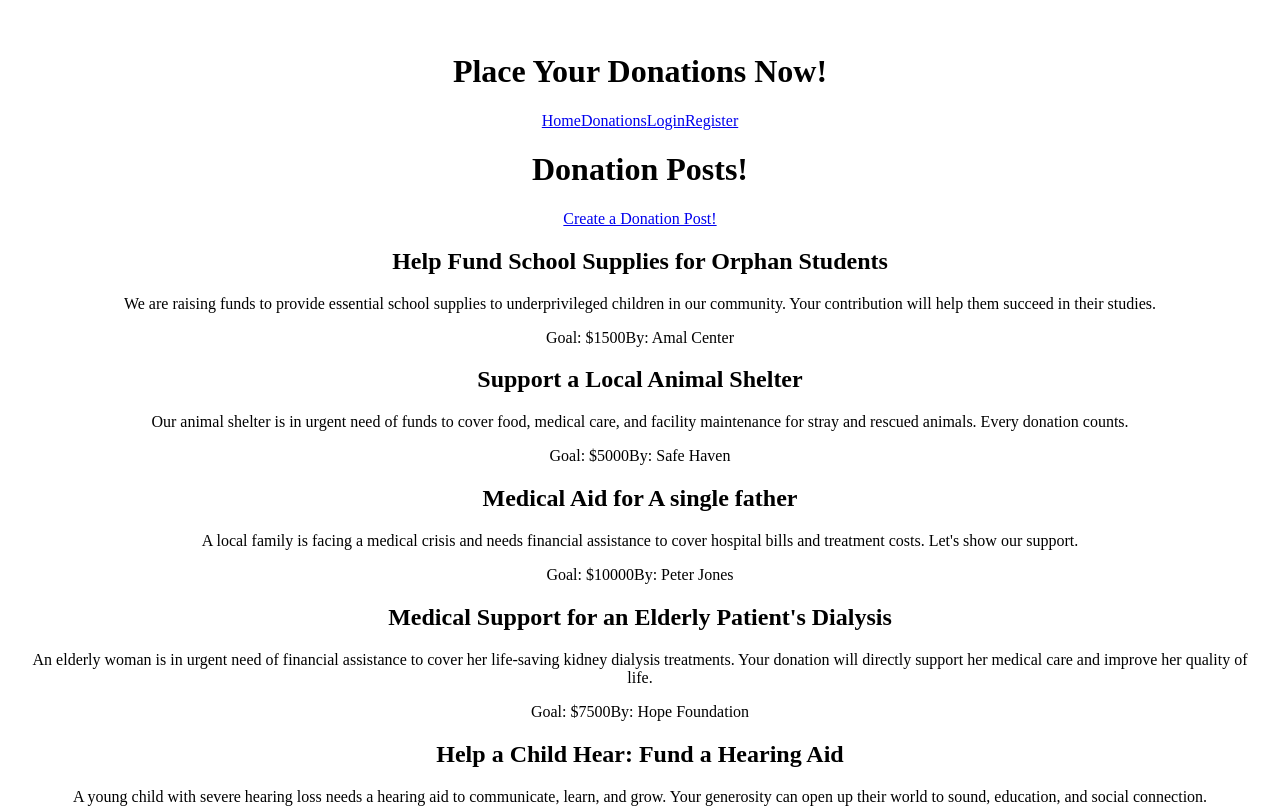
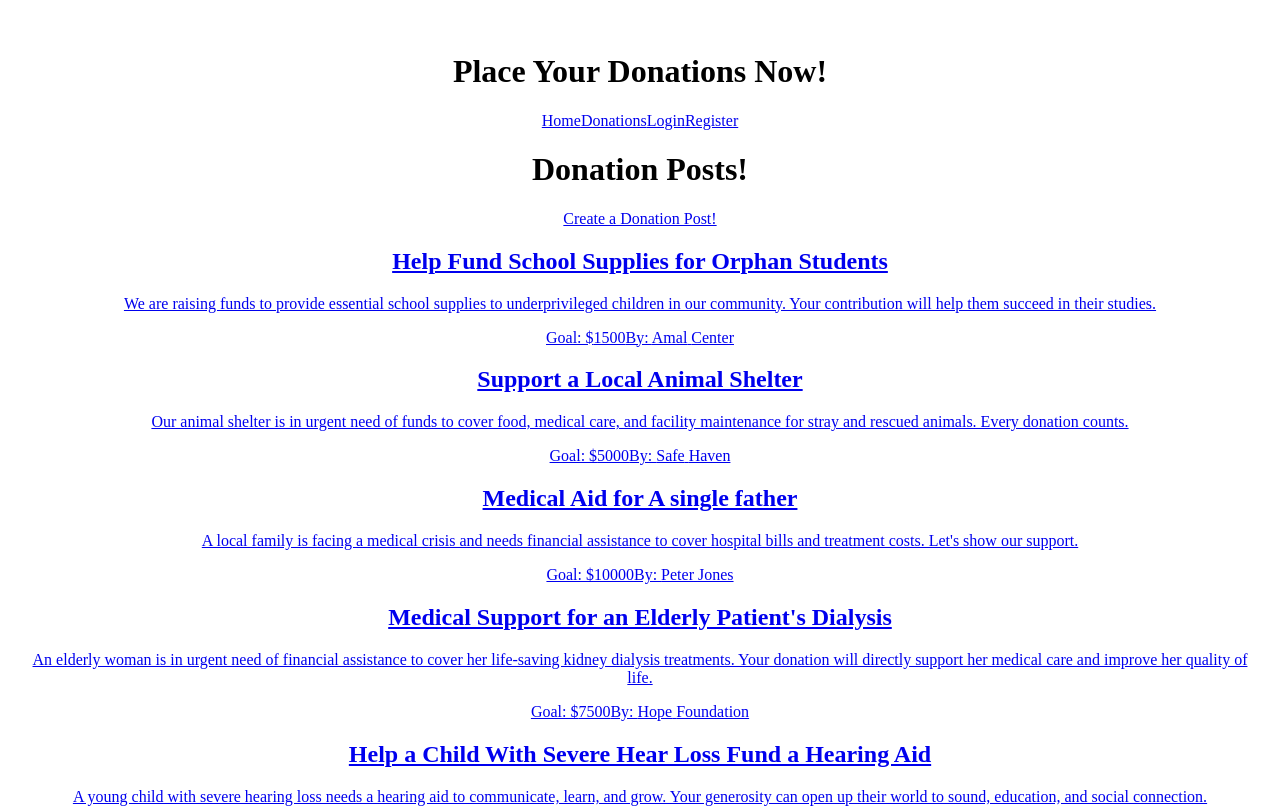
Before and after one commit to Malak1805/Ajr-frontend, a React (Vite) app: page / in a window 1280 px wide. Shown: the top 808 px of the page. Built offline with nearby package versions, Linux system fonts and the light colour scheme.

Commit message:
fixed the link issue - user can navigate to the post details

```diff
--- a/src/App.jsx
+++ b/src/App.jsx
@@ -1,4 +1,4 @@
-import  { Routes, Route } from 'react-router'
+import  { Routes, Route } from 'react-router-dom'
 import Home from './pages/Home'
 import NavBar from './components/NavBar'
 import './App.css'
@@ -54,7 +54,7 @@ const [posts, setPosts] = useState([
     },
     {
       _id: '5',
-      title: 'Help a Child Hear: Fund a Hearing Aid',
+      title: 'Help a Child With Severe Hear Loss Fund a Hearing Aid',
       description: 'A young child with severe hearing loss needs a hearing aid to communicate, learn, and grow. Your generosity can open up their world to sound, education, and social connection.',
       goal_amount: 3000,
       userId: {
@@ -84,8 +84,8 @@ const [posts, setPosts] = useState([
         <Route path='/posts/new' element={<AddPost setPosts={setPosts} />} />
         <Route path='/posts/:id' element={<PostDetail posts={posts} />} />
         <Route path='/posts' element={<Posts posts={posts} />} />
-         <Route path='/auth/register' element={<RegisterForm />} />
-          <Route path='/auth/login' element={<LoginForm />} />
+        <Route path='/auth/register' element={<RegisterForm />} />
+        <Route path='/auth/login' element={<LoginForm />} />
       </Routes>
       </main>
     </>
--- a/src/pages/PostDetail.jsx
+++ b/src/pages/PostDetail.jsx
@@ -1,9 +1,10 @@
 
-import Posts from "./Posts";
+import Posts from "./Posts"
+import { useParams ,Link } from "react-router-dom"
 
   const PostDetail = ({ posts }) => {
   const { id } = useParams();
-  const post = posts.find(p => p._id === id);
+  const post = posts.find(p => p._id === id)
 
   if (!post) {
     return <div className="text">Post not found!</div>
--- a/src/pages/Posts.jsx
+++ b/src/pages/Posts.jsx
@@ -1,6 +1,6 @@
 import { useState } from "react"
 import { useEffect } from "react"
-import { Link } from "react-router";
+import { Link } from "react-router-dom";
 
 const Posts = ({ posts }) => {
 if (posts.length === 0) {
@@ -17,15 +17,18 @@ if (posts.length === 0) {
 <div className="grid">
       {posts.map((post) => (
         <div key={post._id}>
-          <Link to={`/posts/${post._id}`}></Link>
+          <Link to={`/posts/${post._id}`}>
           <h2>{post.title}</h2>
           <p>{post.description}</p>
           <div className="container-2">
             <span>Goal: ${post.goal_amount}</span>
             <span className="user-info">
-              By: {post.userId.first_name} {post.userId.last_name}
+       {post.userId && (
+                  <span className="name">By: {post.userId.first_name} {post.userId.last_name}</span>
+                )}
             </span>
           </div>
+          </Link>
         </div>
       ))}
     </div>
```
